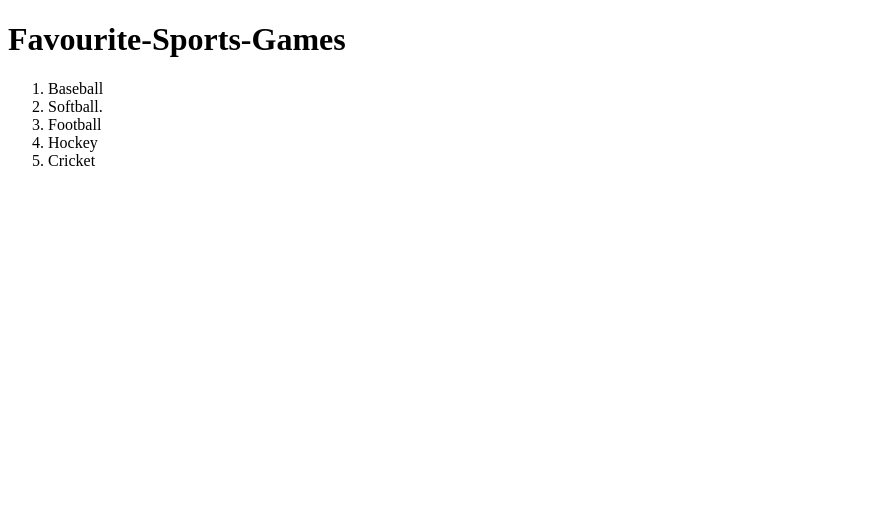
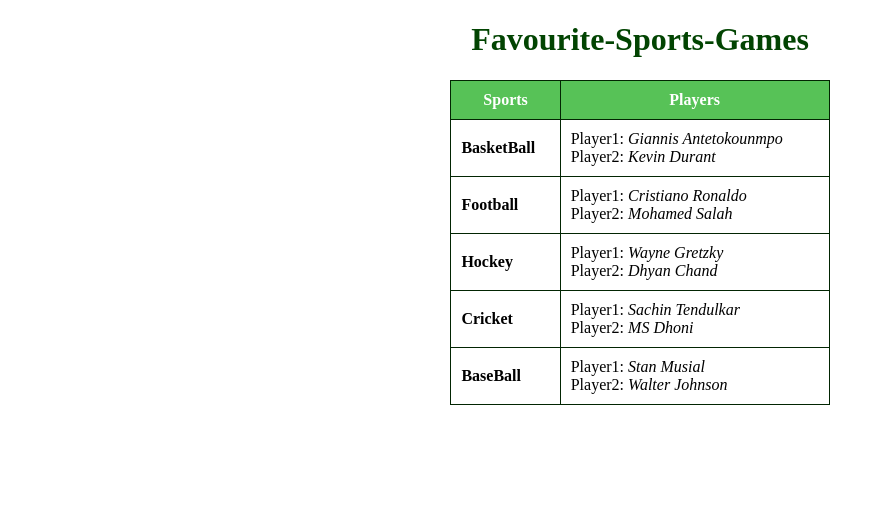
Before and after one commit to Arbazkhanark/HopingMinds_WorkSpace, a plain HTML site: page Exercise 2 - Git Multi commit/index.html in a window 1280 px wide. Shown: the whole page, without its empty margins (0-885 px from the left). Drawn offline with Linux system fonts and the light colour scheme.

Commit message:
2 Player and some Style Added

```diff
--- a/Exercise 2 - Git Multi commit/index.html
+++ b/Exercise 2 - Git Multi commit/index.html
@@ -5,15 +5,65 @@
     <meta http-equiv="X-UA-Compatible" content="IE=edge">
     <meta name="viewport" content="width=device-width, initial-scale=1.0">
     <title>Favourite-Sports</title>
+
+    <style>
+        table,th,td{
+            border: 1px solid rgb(2, 37, 2);
+            border-collapse: collapse;
+            padding: 10px;
+        }
+        table{
+            margin: auto;
+        }
+        h1{
+            text-align: center;
+            font-family: ubuntu;
+            color: rgb(2, 68, 2);
+        }
+        .tbl{
+            height: 500px;
+        }
+        th{
+            color: white;
+        }
+
+    </style>
+
 </head>
 <body>
-    <h1>Favourite-Sports-Games</h1>
-    <ol>
-        <li>Baseball</li>
-        <li>Softball.</li>
-        <li>Football</li>
-        <li>Hockey</li>
-        <li>Cricket</li>
-    </ol>
+
+    <div class="tbl">
+        <h1>Favourite-Sports-Games</h1>
+        <table style="width: 30%;">
+            <tr style="background-color: rgb(87, 194, 87);">
+                <th>Sports</th>
+                <th>Players</th>
+            </tr>
+            <tr>
+                <td> <b>BasketBall</b> </td>
+                <td> Player1: <em>Giannis Antetokounmpo</em>
+                    <br>
+                    Player2: <em>Kevin Durant</em></td>
+            </tr>
+            <tr>
+                <td> <b>Football</b> </td>
+                <td>Player1: <em>Cristiano Ronaldo</em> <br> Player2: <em>Mohamed Salah</em> </td>
+            </tr>
+            <tr>
+                <td> <b>Hockey</b> </td>
+                <td>Player1: <em>Wayne Gretzky</em> <br>  Player2: <em>Dhyan Chand</em> </td>
+            </tr>
+            <tr>
+                <td> <b>Cricket</b> </td>
+                <td>Player1: <em>Sachin Tendulkar</em>  <br> Player2: <em>MS Dhoni</em></td>
+            </tr>
+            <tr>
+                <td> <b>BaseBall</b> </td>
+                <td>Player1: <em>Stan Musial</em> <br> Player2: <em>Walter Johnson</em></td>
+            </tr>
+
+        </table>
+    </div>
+
 </body>
 </html>
```
